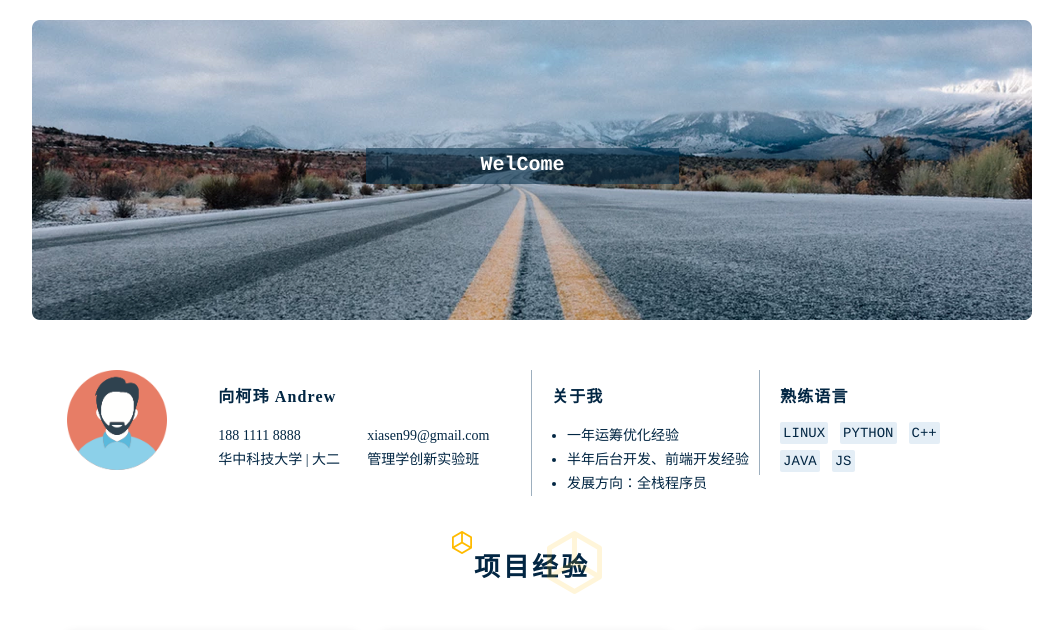
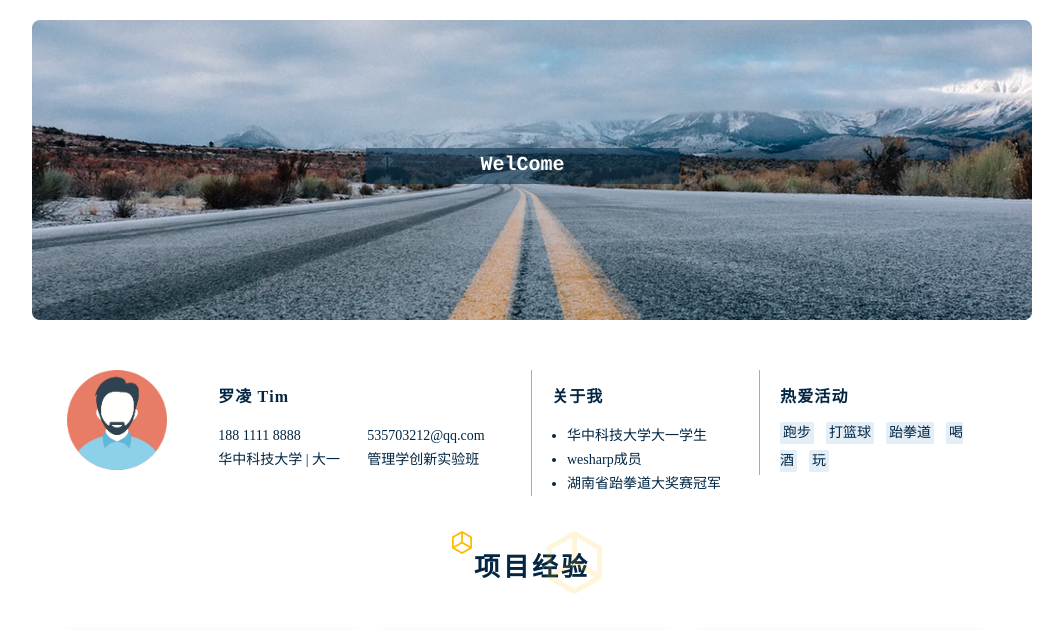
Before and after one commit to L-LING0/L-LING0.github.io, a plain HTML site: page index.html in a window 1280 px wide. Shown: the top 630 px of the page, without its empty margins (108-1171 px from the left). Drawn offline with Linux system fonts and the light colour scheme.

Commit message:
Update index.html

```diff
--- a/index.html
+++ b/index.html
@@ -26,14 +26,14 @@
                     </div>
                     <div class="col-9 item">
                         <p class="title name">
-                            向柯玮 Andrew
+                            罗凌 Tim
                         </p>
                         <div class="col-6">
                             <p class="phone">188 1111 8888</p>
-                            <p class="education">华中科技大学 | 大二</p>
+                            <p class="education">华中科技大学 | 大一</p>
                         </div>
                         <div class="col-6">
-                            <p class="email">xiasen99@gmail.com</p>
+                            <p class="email">535703212@qq.com</p>
                             <p class="profession">管理学创新实验班</p>
                         </div>
                     </div>
@@ -45,23 +45,23 @@
                                 关于我
                             </p>
                             <ul>
-                                <li>一年运筹优化经验</li>
-                                <li>半年后台开发、前端开发经验</li>
-                                <li>发展方向：全栈程序员</li>
+                                <li>华中科技大学大一学生</li>
+                                <li>wesharp成员</li>
+                                <li>湖南省跆拳道大奖赛冠军</li>
                             </ul>
                         </div>
                     </div>
                     <div class="col-6 skill">
                         <div class="item">
                             <p class="title">
-                                熟练语言
+                                热爱活动
                             </p>
                             <div class="lang">
-                                <lable>LINUX</lable>
-                                <lable>PYTHON</lable>
-                                <lable>C++</lable>
-                                <lable>JAVA</lable>
-                                <lable>JS</lable>
+                                <lable>跑步</lable>
+                                <lable>打篮球</lable>
+                                <lable>跆拳道</lable>
+                                <lable>喝酒</lable>
+                                <lable>玩</lable>
                             </div>
                         </div>
                     </div>
@@ -153,9 +153,9 @@
                 <div class="peasonal-message">
                     <img class="peasonal-image" src="./static/image/peason.png" alt="">
                     <div class="item">
-                        <p class="name">向柯玮 Andrew</p>
-                        <p class="phone">188 1111 8888</p>
-                        <p class="email">xiasen99@gmail.com</p>
+                        <p class="name">罗凌 Tim</p>
+                        <p class="phone">13367373877</p>
+                        <p class="email">535703212@qq.com</p>
                     </div>
                     <div class="item contact">
                         <div class="col-3 qrcode">
```
